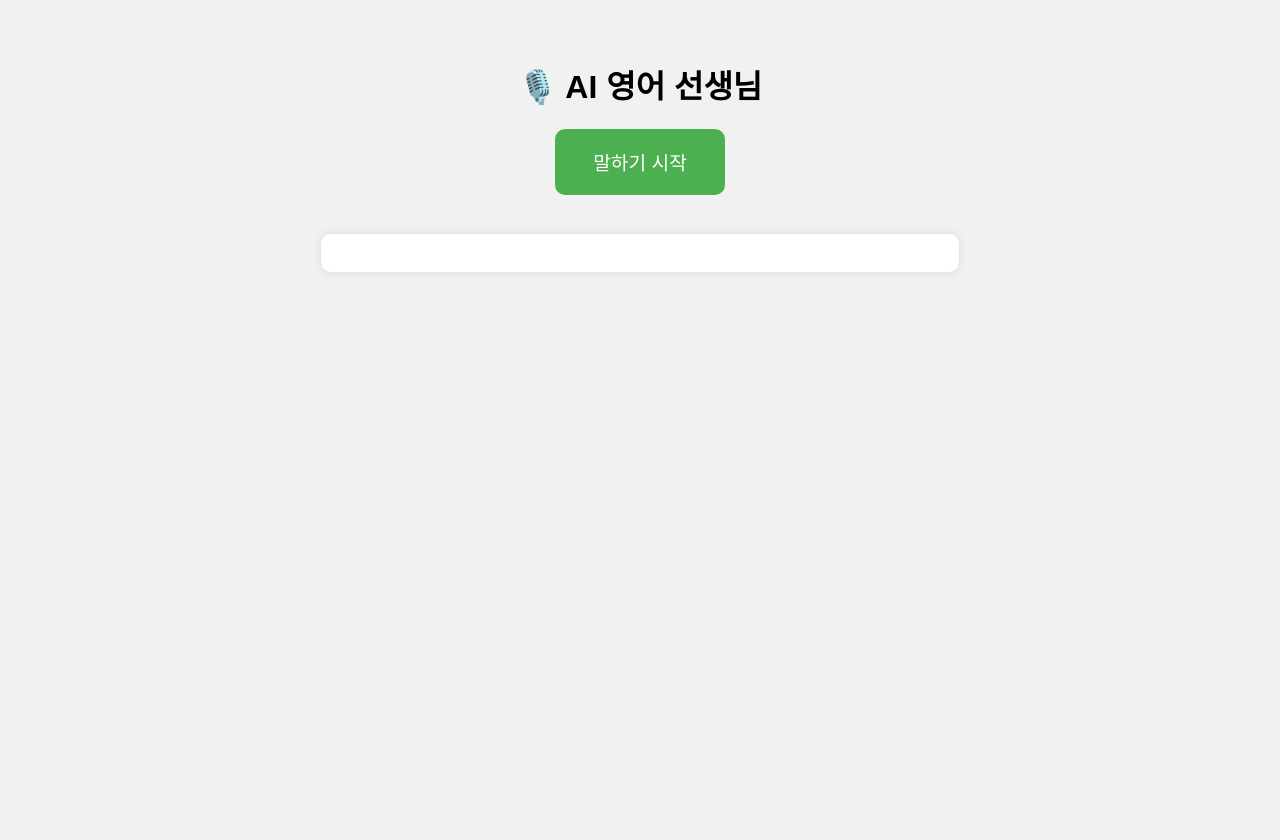
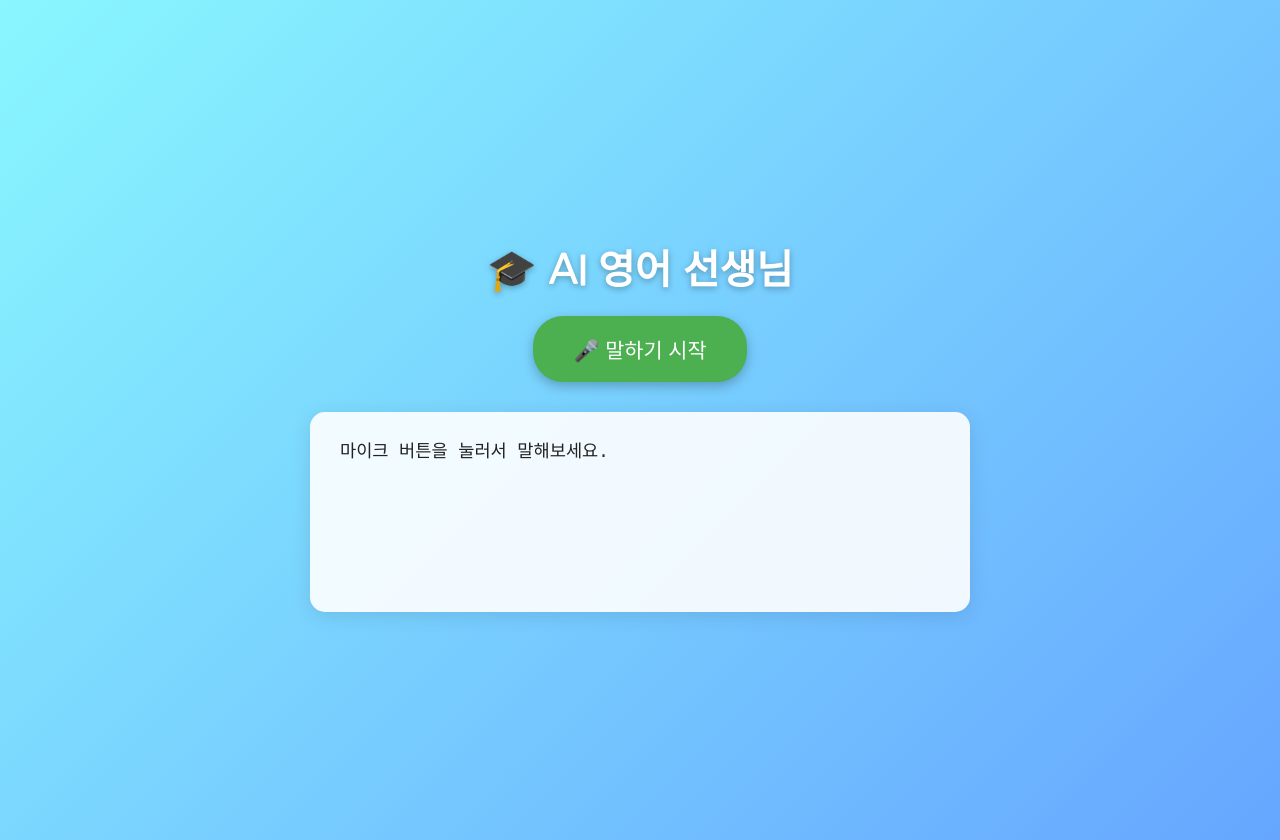
Before and after one commit to 0909007/ai-english-teacher, a plain HTML site: page index.html in a window 1280 px wide. Before the commit the page ends 800 px from the top, so only its background shows below. Drawn offline with Linux system fonts and the light colour scheme.

Commit message:
Update index.html

```diff
--- a/index.html
+++ b/index.html
@@ -2,49 +2,75 @@
 <html lang="ko">
 <head>
   <meta charset="UTF-8" />
-    <meta name="viewport" content="width=device-width, initial-scale=1.0"/>
+  <meta name="viewport" content="width=device-width, initial-scale=1" />
   <title>AI 영어 선생님</title>
   <style>
+    @import url('https://fonts.googleapis.com/css2?family=Nanum+Gothic&display=swap');
+
     body {
-        font-family: Arial, sans-serif;
-        text-align: center;
-        padding: 2em;
-        background: #f1f1f1;
+      font-family: 'Nanum Gothic', sans-serif;
+      background: linear-gradient(135deg, #89f7fe 0%, #66a6ff 100%);
+      margin: 0;
+      min-height: 100vh;
+      display: flex;
+      flex-direction: column;
+      justify-content: center;
+      align-items: center;
+      color: #fff;
+      padding: 20px;
     }
 
-      button {
-        padding: 1em 2em;
-        font-size: 1.2em;
-        border: none;
-        border-radius: 10px;
-        cursor: pointer;
-        background-color: #4CAF50;
-        color: white;
-        transition: background-color 0.3s ease;
+    h1 {
+      font-weight: 800;
+      font-size: 2.5rem;
+      margin-bottom: 0.5em;
+      text-shadow: 0 2px 6px rgba(0,0,0,0.3);
     }
 
-      button.listening {
-        background-color: #f44336;
+    #micButton {
+      background-color: #4CAF50;
+      border: none;
+      padding: 18px 40px;
+      font-size: 1.3rem;
+      color: white;
+      border-radius: 30px;
+      cursor: pointer;
+      box-shadow: 0 4px 12px rgba(0,0,0,0.25);
+      transition: background-color 0.3s ease, transform 0.2s ease;
+      user-select: none;
     }
 
-      #output {
-        margin-top: 2em;
-        white-space: pre-line;
-        font-size: 1.2em;
-        background: white;
-        padding: 1em;
-        border-radius: 10px;
+    #micButton.listening {
+      background-color: #e94e77;
+      box-shadow: 0 0 20px #e94e77;
+      transform: scale(1.1);
+    }
+
+    #micButton:focus {
+      outline: none;
+      box-shadow: 0 0 12px #ffea00;
+    }
+
+    #result {
+      margin-top: 30px;
+      background: rgba(255,255,255,0.9);
+      color: #222;
+      border-radius: 15px;
+      padding: 25px 30px;
       max-width: 600px;
-        margin-left: auto;
-        margin-right: auto;
-        box-shadow: 0 0 10px rgba(0,0,0,0.1);
+      width: 90%;
+      min-height: 150px;
+      font-size: 1.1rem;
+      box-shadow: 0 4px 20px rgba(0,0,0,0.1);
+      white-space: pre-wrap;
+      word-break: break-word;
     }
   </style>
 </head>
 <body>
-    <h1>🎙️ AI 영어 선생님</h1>
-    <button id="startBtn">말하기 시작</button>
-    <div id="output"></div>
+  <h1>🎓 AI 영어 선생님</h1>
+  <button id="micButton">🎤 말하기 시작</button>
+  <pre id="result">마이크 버튼을 눌러서 말해보세요.</pre>
 
   <script src="script.js"></script>
 </body>
```
Lines whose indentation alone changed are shown as unchanged.
